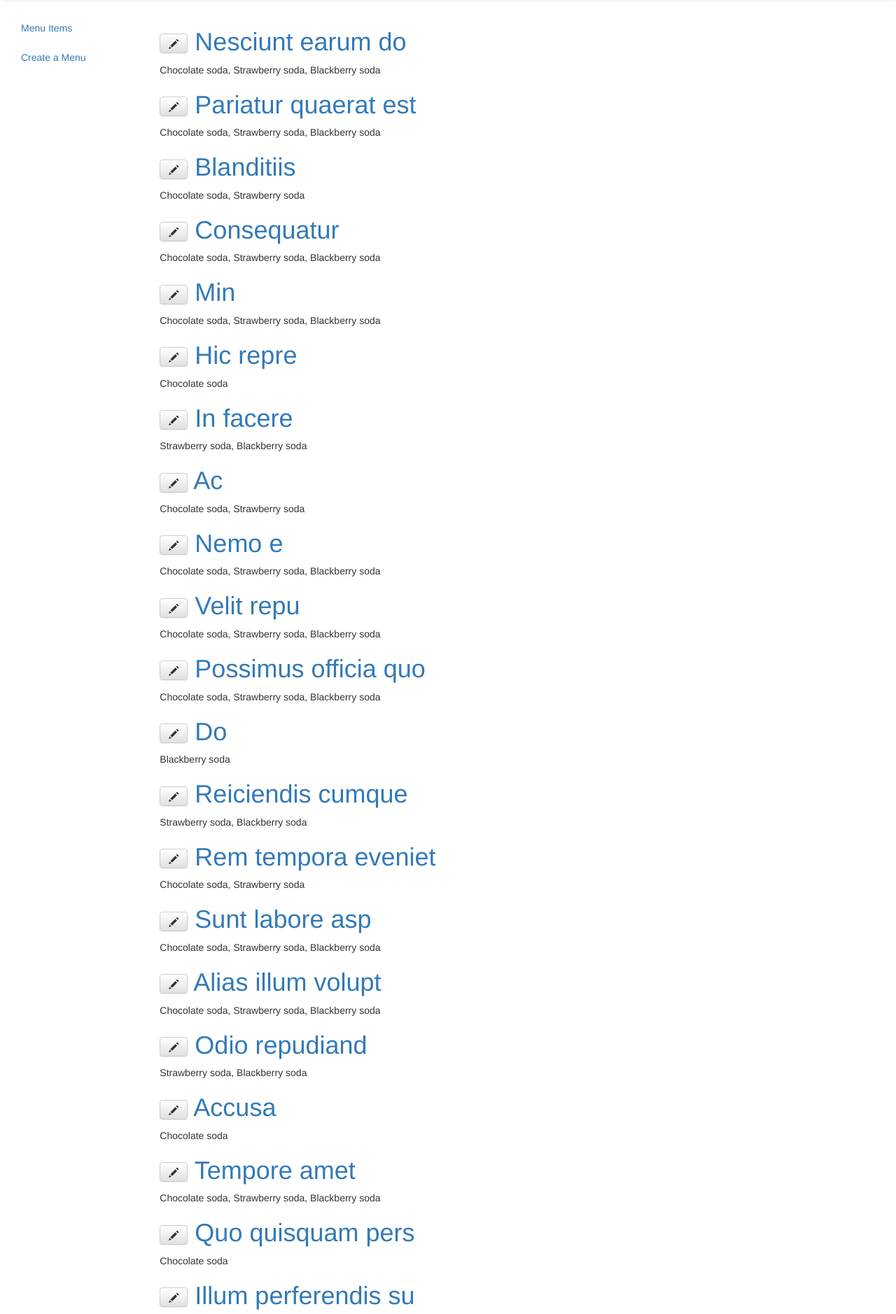
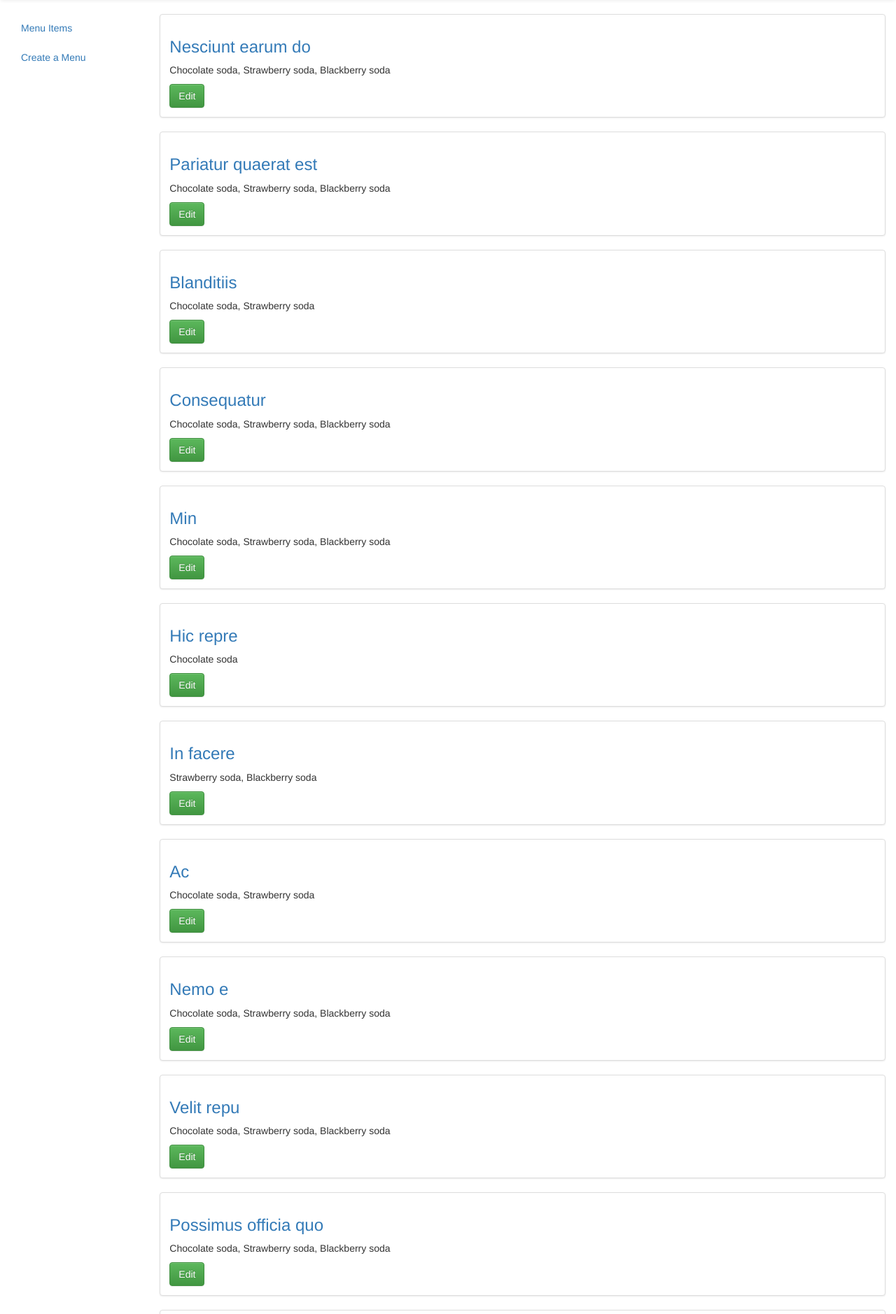
Before and after one commit to hyungmogu/improve-a-Django-project, a Django app: page / in a window 1280 px wide. Shown: the part 52-1930 px from the top of the page at 70% size. Run offline with Django 3.2, Linux system fonts and the light colour scheme; a user stored in the database is signed in; data comes from the database, SQL or seed files in the repository; parts of the project's set-up code (start-up, migrations or seed data) failed here and were passed over; some libraries are stand-ins or nearby versions.

Commit message:
style: Refine the looks of home page

```diff
--- a/improve_django/templates/menu/home.html
+++ b/improve_django/templates/menu/home.html
@@ -2,20 +2,27 @@
 
 {% block content %}
     <div class="post">
+        <div class="row">
+            {% for menu in menus %}
+                <div class="col-md-12">
+                    <div class="thumbnail">
                         {% if menu.expiration_date %}
                             <div class="date">
                                 Expires on: {{ menu.expiration_date }}
                             </div>
                         {% endif %}
-
-        {% for menu in menus %}
-            <h1>
+                        <div class="caption">
+                            <h3><a href="{% url 'menu_detail' pk=menu.pk %}">{{ menu.season }}</a></h3>
+                            <p>{{ menu.items.all|join:", "}}</p>
+                            <div>
                                 {% if user.is_authenticated %}
-                    <a class="btn btn-default" href="{% url 'menu_edit' pk=menu.pk %}"><span class="glyphicon glyphicon-pencil"></span></a>
+                                    <a class="btn btn-success" href="{% url 'menu_edit' pk=menu.pk %}">Edit</a>
                                 {% endif %}
-                <a href="{% url 'menu_detail' pk=menu.pk %}">{{ menu.season }}</a>
-            </h1>
-            <p>{{ menu.items.all|join:", "}}</p>
+                            </div>
+                        </div>
+                    </div>
+                </div>
             {% endfor %}
         </div>
+    </div>
 {% endblock %}
```
Lines whose indentation alone changed are shown as unchanged.
